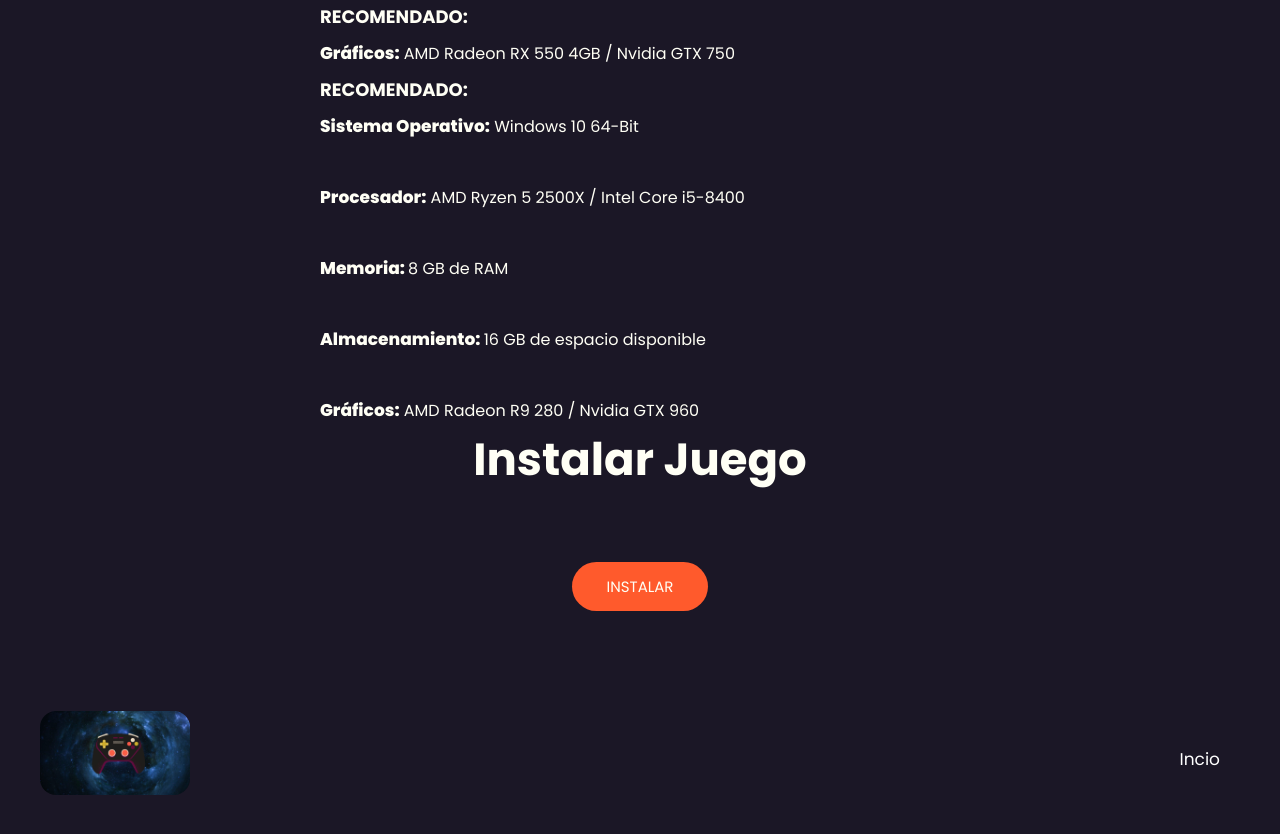
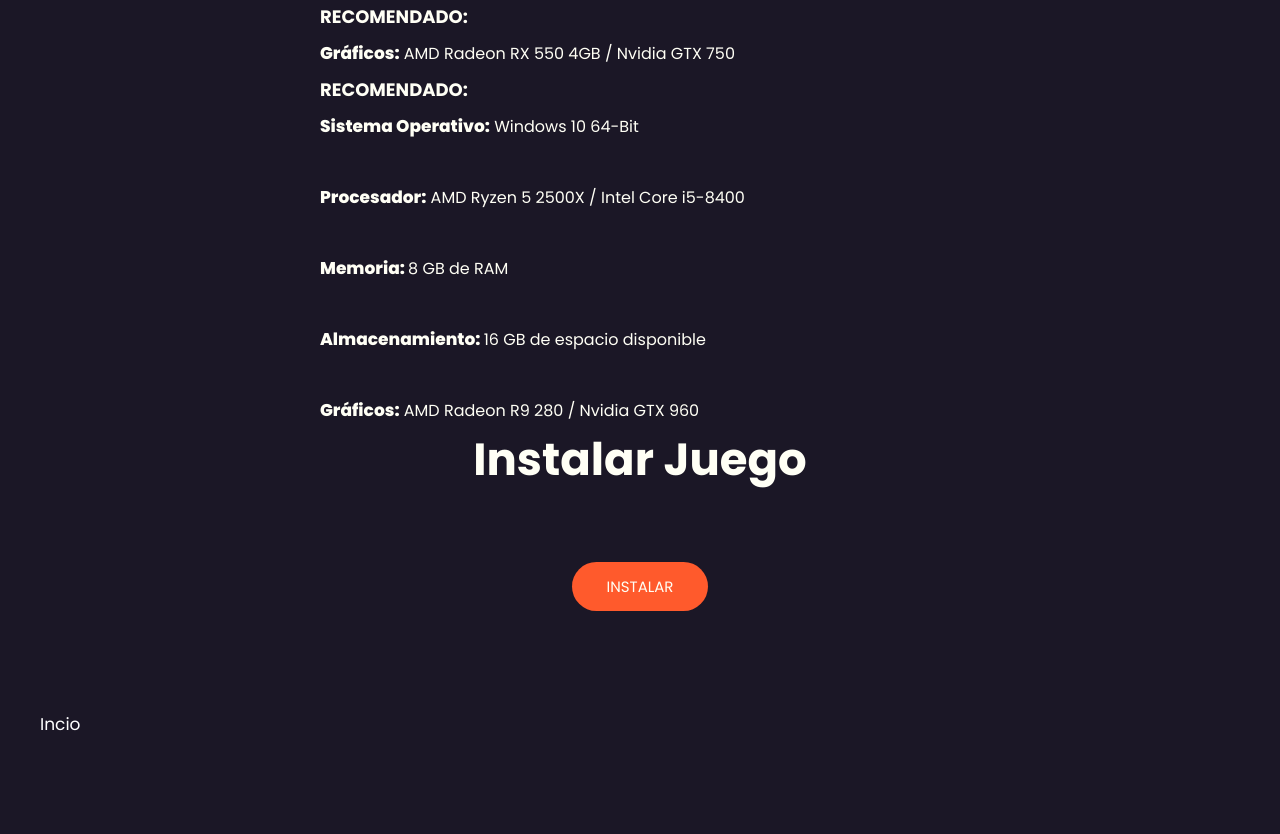
Before and after one commit to grvgorioo/GAMES_UNIVERSE, a plain HTML site: page Juegos/Bratz.html in a window 1280 px wide. Shown: the part 2352-3186 px from the top of the page. After the commit the page ends 3139 px from the top, so only its background shows below. Drawn offline with Linux system fonts and the light colour scheme.

Commit message:
Update Bratz.html

```diff
--- a/Juegos/Bratz.html
+++ b/Juegos/Bratz.html
@@ -166,10 +166,6 @@ A lo largo de tu aventura, recorrerás lugares distinguidos como Barcelona, Seú
 
     <footer class="footer container">
         <div class="link">
-            <a href="https://grvgorioo.github.io/GAMES_UNIVERSE/" class="logo"> <img src="img/Logo/Logo.jpg" alt="" class="imglogo"> </a>
-        </div>
-
-        <div class="link">
             <ul>
                 <li><a href="https://grvgorioo.github.io/GAMES_UNIVERSE/">Incio</a></li>
             </ul>
```
